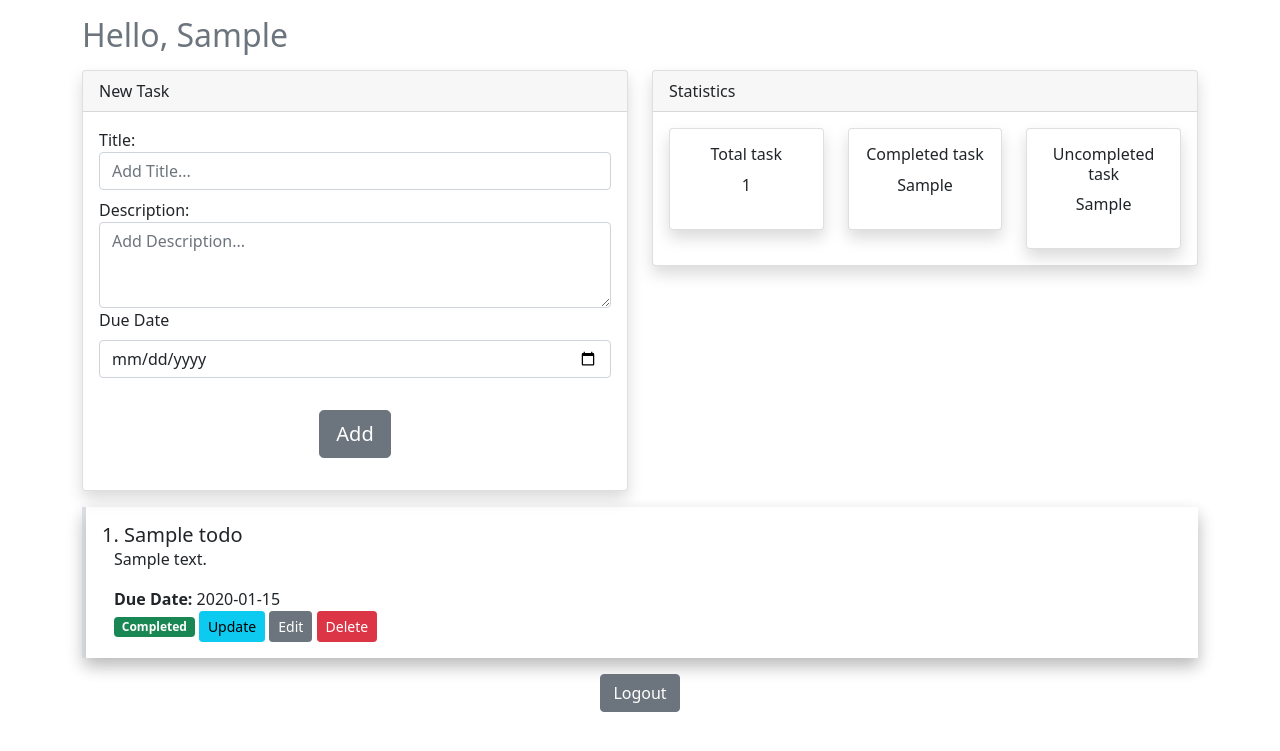
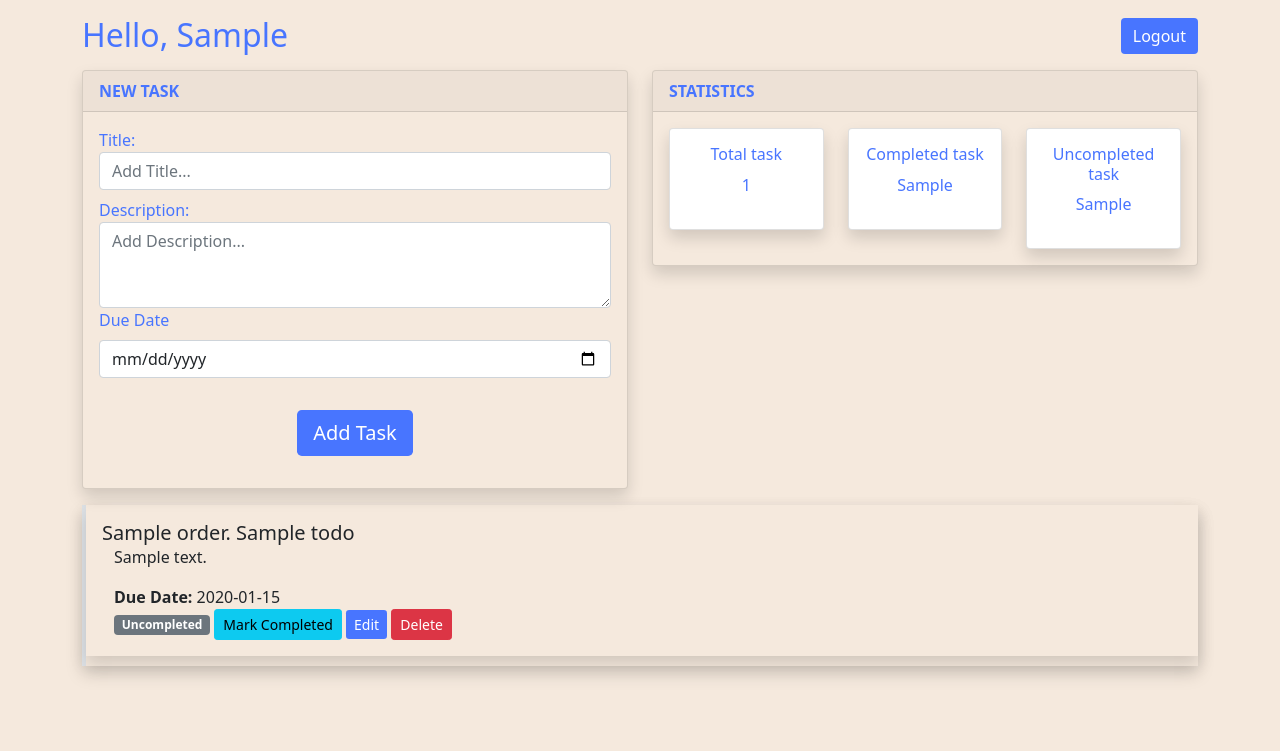
Before and after one commit to FTFati/One_Click_Portfolio_Project, a Flask app: template templates/dashboard/list.html in a window 1280 px wide. Shown: the top 751 px of the page. Run offline with Flask 3, Linux system fonts and the light colour scheme; a user stored in the database is signed in; tables that the repository leaves empty hold one stand-in row (values such as "Sample post"); the template is opened without the code that fills it: values that come from a table or form of the project are taken from there, most other values are stand-ins (such as "Sample title", 1, 10 or a date in 2020); one stand-in notice (Sample message) is shown; some libraries are stand-ins or nearby versions.

Commit message:
add comments

```diff
--- a/templates/dashboard/list.html
+++ b/templates/dashboard/list.html
@@ -1,11 +1,15 @@
-{% extends 'bootstrap/index.html' %} <!--this inherits the bootstrap templates-->
-{% block title %} List {% endblock %}
-{% block content %} <!--This allows block content from this page to be rendered-->
-    <div class="container">
+{% extends 'bootstrap/index.html' %} <!-- Include the navigation bar -->
+{% block title %} List {% endblock %} <!-- Set the title of this page -->
+{% block content %} <!-- Define the content block -->
+    <head>
+        <!-- Link to the custom stylesheet -->
+        <link rel="stylesheet" type="text/css" href="{{ url_for('static', filename='styles.css') }}">
+    </head>
+    <div class="container"> <!-- Main container -->
         {% if not current_user.is_authenticated and request.endpoint == 'list' %}
         {% with messages = get_flashed_messages() %}
         {% if messages %}
-            <div class="alert alert-danger" role="alert">
+            <div class="alert alert-danger" role="alert"> <!-- Display flashed error messages -->
                 {% for message in messages %}
                     {{ message }}
                 {% endfor %}
@@ -13,11 +17,20 @@
         {% endif %}
         {% endwith %}
         {% endif %}
-        <h2 class="mb-3 mt-3 text-secondary">Hello, {{ current_user.first_name }}</h2>
-        <div class="row">
-            <div class="col-md-6">
-                <div class="card shadow">
-                    <div class="card-header">New Task</div>
+        <div class="d-flex"> <!-- Flex container for welcome message and logout button -->
+            <div class="flex-fill">
+                <h2 class="mb-3 mt-3 custom-textt">Hello, {{ current_user.first_name }}</h2> <!-- Display user's first name -->
+            </div>
+            <div class="flex-shrink-1 align-content-end">
+                <div class="mb-3 mt-3">
+                    <a href="{{url_for('logout')}}" class="btn btn-secondary custom-bg">Logout</a> <!-- Logout button -->
+                </div>
+            </div>
+        </div>
+        <div class="row"> <!-- Row for adding a new task and displaying statistics -->
+            <div class="col-md-6"> <!-- Column for adding a new task -->
+                <div class="card shadow bg custom-textt">
+                    <div class="card-header"><b>NEW TASK</b></div>
                     <div class="card-body">
                         <form action="/add" class="mb-3" method="post">
                             <label for="">Title: </label>
@@ -30,7 +43,7 @@
                             <div class="container-fluid mt-1">
                                 <div class="row justify-content-start">
                                     <div class="col-sm-6">
-                                        <p class="alert alert-danger">{{ category }}</p>
+                                        <p class="alert alert-danger custom-alert">{{ category }}</p>
                                     </div>
                                 </div>
                             </div>
@@ -40,7 +53,6 @@
                             {% endwith %}
 
                             <label class="mt-2" for="">Description: </label>
-                            <!-- <input class="form-control" type="text" name="title" id="" placeholder="Add Description..."> -->
                             <textarea class="form-control" name="description1" id="description" rows="3"
                                 placeholder="Add Description..."></textarea>
                             <div class="mb-3">
@@ -63,22 +75,22 @@
                                 {% endwith %}
                             </div>
                             <div class="col-md-12 text-center">
-                                <input class="btn mt-3 btn-lg btn-secondary" type="submit" value="Add">
+                                <input class="btn mt-3 btn-lg btn-secondary custom-bg" type="submit" value="Add Task">
                             </div>
                         </form>
                     </div>
                 </div>
             </div>
-            <div class="col-md-6">
-                <div class="card shadow">
-                    <div class="card-header">Statistics</div>
+            <div class="col-md-6"> <!-- Column for displaying statistics -->
+                <div class="card shadow bg custom-textt">
+                    <div class="card-header "><b>STATISTICS</b></div>
                     <div class="card-body">
                         <div class="row">
                             <div class="col-md-4">
                                 <div class="card shadow">
                                     <div class="card-body text-center">
                                         <h6>Total task</h6>
-                                        <p class="text-center">{{total_todo}}</p>
+                                        <p class="text-center">{{total_todo}}</p> <!-- Display total number of tasks -->
                                     </div>
                                 </div>
                             </div>
@@ -86,7 +98,7 @@
                                 <div class="card shadow">
                                     <div class="card-body text-center">
                                         <h6>Completed task</h6>
-                                        <p class="text-center">{{completed_todo }}</p>
+                                        <p class="text-center">{{completed_todo }}</p> <!-- Display number of completed tasks -->
                                     </div>
                                 </div>
                             </div>
@@ -94,7 +106,7 @@
                                 <div class="card shadow">
                                     <div class="card-body text-center">
                                         <h6>Uncompleted task</h6>
-                                        <p class="text-center">{{uncompleted_todo}}</p>
+                                        <p class="text-center">{{uncompleted_todo}}</p> <!-- Display number of uncompleted tasks -->
                                     </div>
                                 </div>
                             </div>
@@ -105,45 +117,42 @@
         </div>
 
         {% if total_todo == 0 %}
-        <div class="container-fluid text-secondary text-center mt-3">
+        <div class="container-fluid custom-textt text-center mt-3"> <!-- Message if the task list is empty -->
             <h3>Your task list is currently empty. Why not add a task?</h3>
         </div>
         {% endif %}
 
+        <!-- Task list -->
         <div class="border-start border-4 shadow mt-3">
-            <!-- <div class="card-header">Lists</div> -->
-            {% for todo in todo_list %}
+            {% for todo in task_on_page %}
             <div class="card-body shadow">
-                <h5 class="mb-0">{{ todo.order }}. {{ todo.title }}</h5>
-                <p class="container-fluid">{{ todo.description }}</p>
+                <h5 class="mb-0">{{ todo.order }}. {{ todo.title }}</h5> <!-- Display task title -->
+                <p class="container-fluid">{{ todo.description }}</p> <!-- Display task description -->
+                <!-- Display due date -->
                 <p class="container-fluid mb-0"><b>Due Date:</b> {{ todo.due_date.strftime('%Y-%m-%d') if todo.due_date else 'Not specified' }}</p>
                 <div class="container-fluid">
                     {% if todo.complete %}
-                    <span class="badge bg-success">Completed</span>
+                    <span class="badge bg-success">Completed</span> <!-- Display badge for completed tasks -->
                     {% else %}
-                    <span class="badge bg-secondary">Uncompleted</span>
+                    <span class="badge bg-secondary">Uncompleted</span> <!-- Display badge for uncompleted tasks -->
                     {% endif %}
-                    <a class="btn btn-sm btn-info" href="/update/{{ todo.id }}">Update</a>
-                    <!-- <a class="btn btn-sm btn-secondary" href="">Edit</a> -->
+                    <a class="btn btn-sm btn-info" href="/update/{{ todo.id }}">Mark Completed</a> <!-- Button to mark task as completed -->
 
-                    <button type="button" class="btn btn-sm btn-secondary" data-bs-toggle="modal" data-bs-target="#editModal{{ todo.id }}">
+                    <button type="button" class="btn btn-sm btn-secondary custom-bg" data-bs-toggle="modal" data-bs-target="#editModal{{ todo.id }}">
                         Edit
                     </button>
-
-                    <!-- Modal -->
+                    <!-- Edit Modal -->
                     <div class="modal fade" id="editModal{{ todo.id }}" tabindex="-1" aria-labelledby="editModal{{ todo.id }}Label"
                         aria-hidden="true">
                         <div class="modal-dialog">
-                            <div class="modal-content">
+                            <div class="modal-content bg custom-textt">
                                 <div class="modal-header">
-                                    <h5 class="modal-title" id="editModal{{ todo.id }}Label">Edit Todo</h5>
+                                    <h5 class="modal-title" id="editModal{{ todo.id }}Label"><b>EDIT TASK</b></h5>
                                     <button type="button" class="btn-close" data-bs-dismiss="modal" aria-label="Close"></button>
                                 </div>
                                 <div class="modal-body">
-                                    <!-- Add form for editing here -->
                                     <form id="editForm{{ todo.id }}" method="post" action="/edit/{{ todo.id }}">
-                                        <!-- Add input fields for title and description -->
-                                        <input type="hidden" name="_method" value="put"> <!-- Hidden field to specify the method as PUT -->
+                                        <input type="hidden" name="_method" value="put">
                                         <div class="mb-3">
                                             <label for="titleInput{{ todo.id }}" class="form-label">New Title</label>
                                             <input type="text" class="form-control" id="titleInput{{ todo.id }}" name="title" placeholder="New Title"
@@ -159,21 +168,63 @@
                                             <input type="date" class="form-control" id="dueDateInput{{ todo.id }}" name="due_date"
                                                 value="{{ todo.due_date.strftime('%Y-%m-%d') if todo.due_date else '' }}">
                                         </div>
-                                        <!-- Submit button to submit the form -->
-                                        <button type="submit" class="btn btn-secondary">Save</button>
+                                        <button type="submit" class="btn btn-secondary custom-bg">Save</button>
                                     </form>
                                 </div>
                             </div>
                         </div>
                     </div>
-                    <a class="btn btn-sm btn-danger" href="/delete/{{ todo.id }}">Delete</a>
+
+                    <!-- <a class="btn btn-sm btn-danger" href="/delete/{{ todo.id }}">Delete</a> -->
+                    <button class="btn btn-sm btn-danger" href="#" data-bs-toggle="modal" data-bs-target="#deleteConfirmationModal{{ todo.id }}">
+                        Delete
+                    </button>
+                    <!-- Delete Modal -->
+                    <div class="modal fade" id="deleteConfirmationModal{{ todo.id }}" tabindex="-1" aria-labelledby="deleteConfirmationModal{{ todo.id }}Label"
+                        aria-hidden="true">
+                        <div class="modal-dialog modal-dialog-centered">
+                            <div class="modal-content bg">
+                                <div class="modal-header">
+                                    <h5 class="modal-title modal-text">CONFIRM DELETE</h5>
+                                    <button type="button" class="btn-close" data-bs-dismiss="modal"></button>
+                                </div>
+                                <div class="modal-body modal-text">
+                                    Are you sure you want to delete this task - <strong>{{ todo.title }}</strong>?
+                                </div>
+                                <div class="modal-footer">
+                                    <button type="button" class="btn btn-secondary custom-bg" data-bs-dismiss="modal">No</button>
+                                    <a id="deleteLink" href="/delete/{{ todo.id }}" class="btn btn-danger">Yes</a>
+                                </div>
+                            </div>
+                        </div>
+                    </div>
+
                 </div>
             </div>
             {% endfor %}
-        </div>
 
-        <div class="mt-3 text-center"> <!-- Center-align content -->
-            <a href="{{url_for('logout')}}"><button type="submit" class="btn btn-secondary">Logout</button></a>
+            <!-- Pagination controls -->
+            <ul class="pagination pig">
+                <li class="page-item">
+                    {% if page > 1 %}
+                        <a class="page-link pig-li" href="{{ url_for('list', page=page-1) }}">Previous</a>
+                    {% endif %}
+                </li>
+                {% for num in range(1, total_pages + 1) %}
+                <li class="page-item">
+                    {% if num != page %}
+                    <a class="page-link pig-li" href="{{ url_for('list', page=num) }}">{{ num }}</a>
+                    {% else %}
+                    <strong class="page-link pig-li">{{ num }}</strong>
+                    {% endif %}
+                </li>
+                {% endfor %}
+                <li class="page-item">
+                    {% if page < total_pages %}
+                        <a class="page-link pig-li" href="{{ url_for('list', page=page+1) }}">Next</a>
+                    {% endif %}
+                </li>
+            </ul>
         </div>
     </div>
-{% endblock %}
+{% endblock %} <!-- End of content block -->
```
Also changed, not shown: templates/dashboard/login.html (+48 -25 lines).
